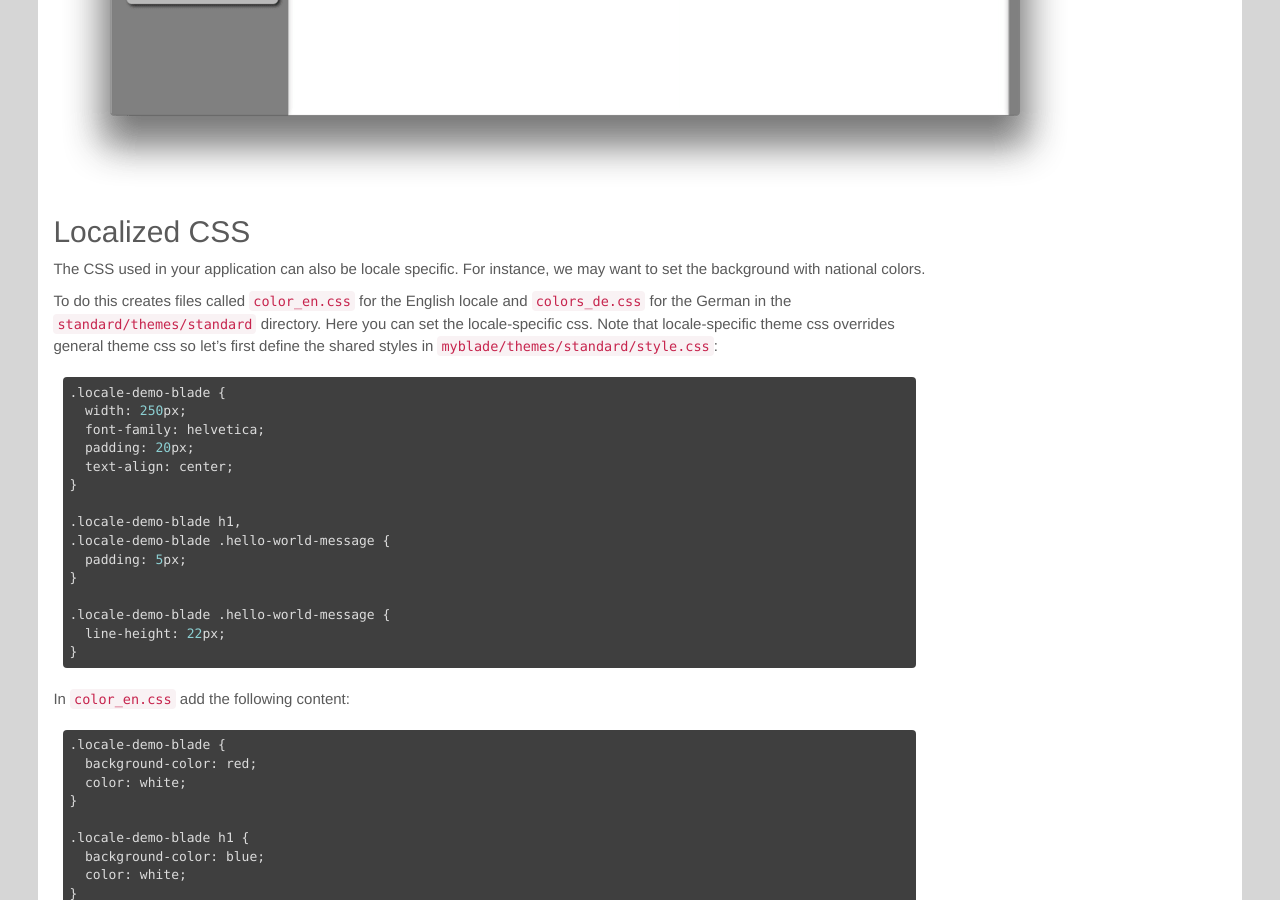
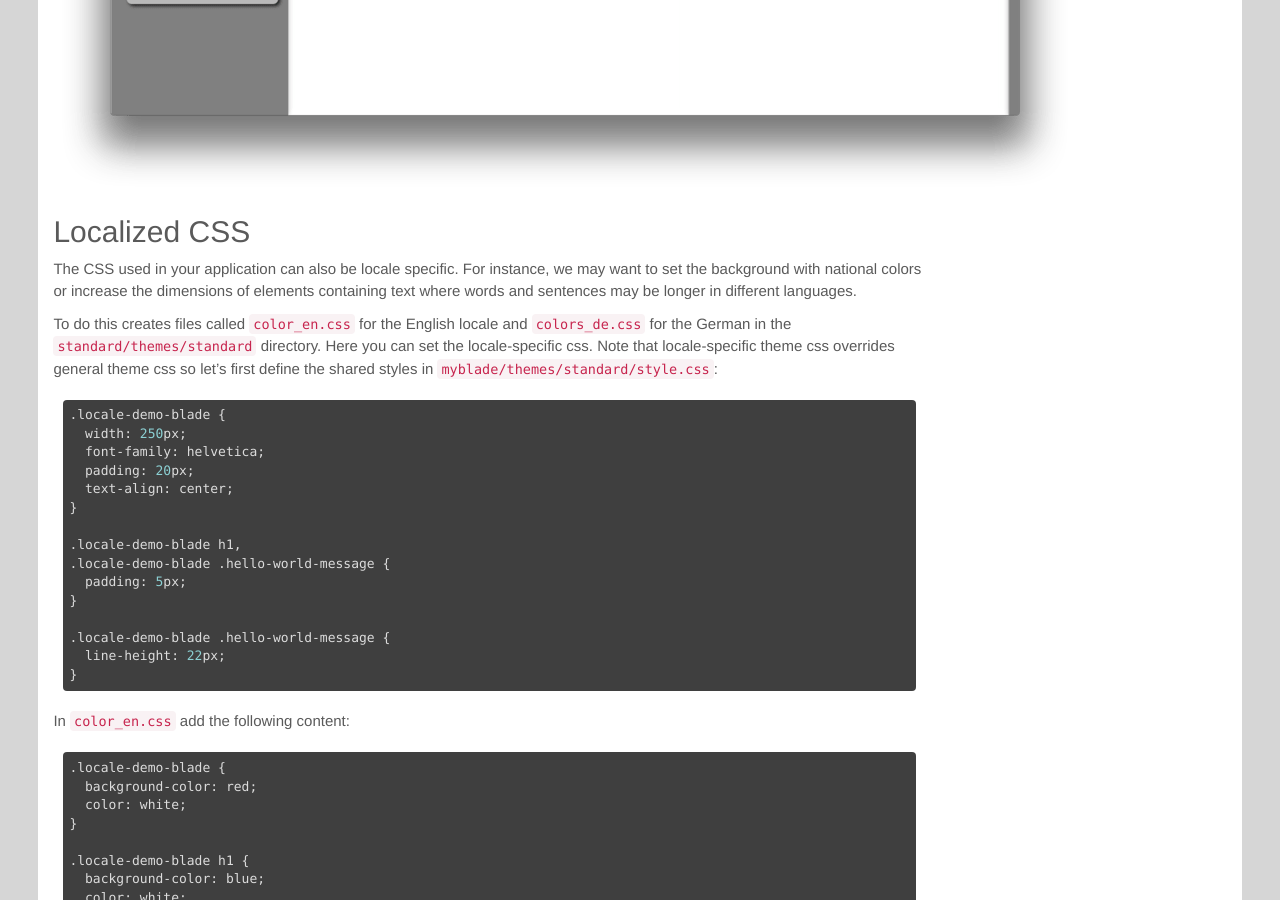
Before and after one commit to BladeRunnerJS/brjs-site, a Jekyll site: the page built from docs/use/internationalization.md, in a window 1280 px wide and 900 px high, scrolled down 12645 px. Built offline with Jekyll 4.4.1, drawn with Linux system fonts in a browser that asks for light colours; nearby versions of some CDN libraries; Markdown is read by kramdown in place of the engine named in the settings.

Commit message:
Adding text about text sizes in different languages and how locale-specific CSS is useful for dealing with that. Thanks to @andyberry88 for recommending this.

```diff
--- a/docs/use/internationalization.md
+++ b/docs/use/internationalization.md
@@ -300,7 +300,7 @@ And German:
 
 ## Localized CSS
 
-The CSS used in your application can also be locale specific. For instance, we may want to set the background with national colors.
+The CSS used in your application can also be locale specific. For instance, we may want to set the background with national colors or increase the dimensions of elements containing text where words and sentences may be longer in different languages.
 
 To do this creates files called `color_en.css` for the English locale and `colors_de.css` for the German in the `standard/themes/standard` directory. Here you can set the locale-specific css. Note that locale-specific theme css overrides general theme css so let's first define the shared styles in `myblade/themes/standard/style.css`:
 
```
